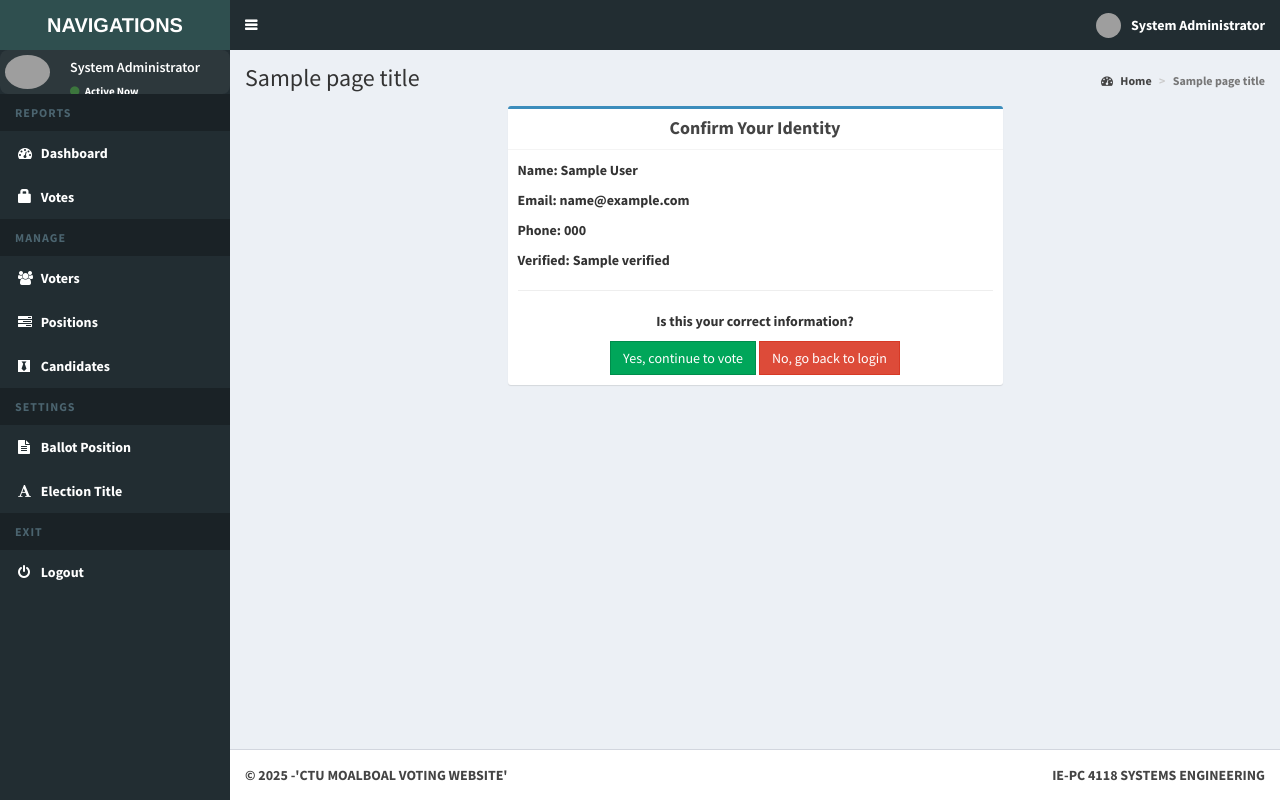
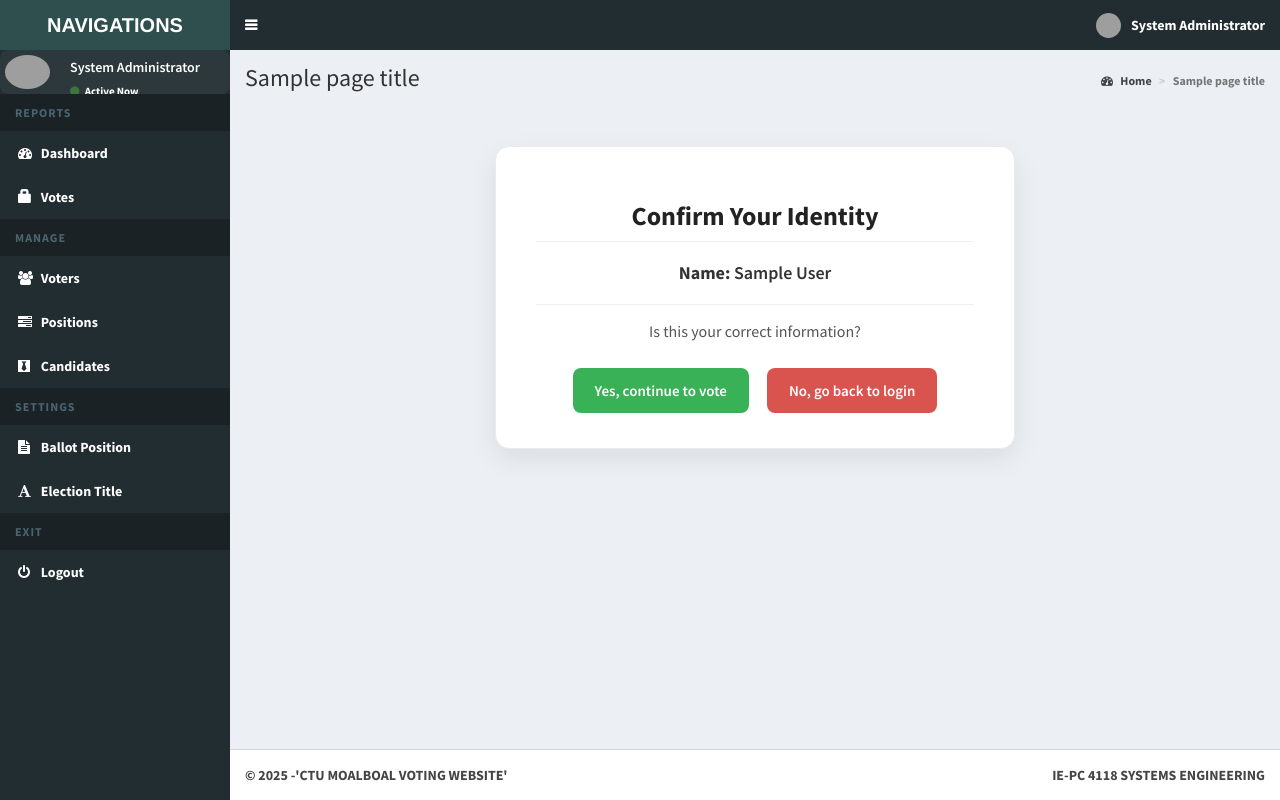
Before and after one commit to ramor123/ctu-voting-website, a Django app: template voting/templates/voting/confirmation.html in a window 1280 px wide. Run offline with Django 3.2, Linux system fonts and the light colour scheme; a user stored in the database is signed in; tables that the repository leaves empty hold one stand-in row (values such as "Sample post"); the template is opened without the code that fills it: most values are stand-ins (such as "Sample title", 1, 10 or a date in 2020); some libraries are stand-ins or nearby versions; grey boxes are pictures that could not be loaded.

Commit message:
Updated views, confirmation page, and voters.html

```diff
--- a/voting/templates/voting/confirmation.html
+++ b/voting/templates/voting/confirmation.html
@@ -1,47 +1,119 @@
 {% extends "root.html" %}
 {% block content %}
 
+<style>
+    .confirm-wrapper {
+        max-width: 520px;
+        margin: 40px auto;
+        animation: fadeIn 0.5s ease;
+    }
+
+    .confirm-card {
+        background: #ffffff;
+        border-radius: 14px;
+        padding: 35px 40px;
+        box-shadow: 0 10px 28px rgba(0, 0, 0, 0.08);
+        border: 1px solid #ebebeb;
+    }
+
+    .confirm-title {
+        font-size: 26px;
+        font-weight: 700;
+        color: #222222;
+        text-align: center;
+        margin-bottom: 10px;
+    }
+
+    .confirm-subtext {
+        text-align: center;
+        font-size: 16px;
+        color: #555555;
+        margin-top: 15px;
+        font-weight: 500;
+    }
+
+    .confirm-name {
+        font-size: 18px;
+        color: #333;
+        font-weight: 600;
+        padding: 18px 0;
+        border-top: 1px solid #eee;
+        border-bottom: 1px solid #eee;
+        text-align: center;
+    }
+
+    .confirm-buttons {
+        margin-top: 25px;
+        display: flex;
+        justify-content: center;
+        gap: 18px;
+    }
+
+    .btn-master {
+        padding: 12px 22px;
+        font-size: 15px;
+        font-weight: 600;
+        border-radius: 8px !important;
+        min-width: 160px;
+        transition: 0.25s ease;
+    }
+
+    .btn-master-success {
+        background: #39b157;
+        color: #fff;
+        border: none;
+    }
+    .btn-master-success:hover {
+        background: #2e9649;
+    }
+
+    .btn-master-danger {
+        background: #d9534f;
+        color: #fff;
+        border: none;
+    }
+    .btn-master-danger:hover {
+        background: #c64744;
+    }
+
+    @keyframes fadeIn {
+        from { opacity: 0; transform: translateY(8px); }
+        to { opacity: 1; transform: translateY(0); }
+    }
+</style>
+
 <section class="content">
-    <div class="row">
-        <div class="col-sm-6 col-sm-offset-3">
 
-            <div class="box box-primary">
-                <div class="box-header with-border text-center">
-                    <h3 class="box-title"><b>Confirm Your Identity</b></h3>
+    <div class="confirm-wrapper">
+        <div class="confirm-card">
+
+            <h3 class="confirm-title">Confirm Your Identity</h3>
+
+            <div class="confirm-name">
+                <span><b>Name:</b> {{ full_name }}</span>
             </div>
-                <div class="box-body">
-                    <p><b>Name:</b> {{ full_name }}</p>
-                    <p><b>Email:</b> {{ email }}</p>
-                    <p><b>Phone:</b> {{ phone }}</p>
-                    <p><b>Verified:</b> {{ verified }}</p>
 
-                    <hr>
-
-                    <p class="text-center">
-                        <b>Is this your correct information?</b>
+            <p class="confirm-subtext">
+                Is this your correct information?
             </p>
 
-                    <!-- IMPORTANT: add action to POST back to confirm url -->
             <form method="POST" action="{% url 'confirmation_page' %}">
                 {% csrf_token %}
 
-                        <div class="text-center">
-
-                            <button type="submit" name="action" value="yes" class="btn btn-success btn-flat">
+                <div class="confirm-buttons">
+                    <button type="submit" name="action" value="yes" class="btn btn-master btn-master-success">
                         Yes, continue to vote
                     </button>
-                            <button type="submit" name="action" value="no" class="btn btn-danger btn-flat">
+
+                    <button type="submit" name="action" value="no" class="btn btn-master btn-master-danger">
                         No, go back to login
                     </button>
-
                 </div>
             </form>
 
         </div>
     </div>
 
-        </div>
-    </div>
 </section>
 
 {% endblock %}
```
Also changed, not shown: db.sqlite3, media/candidates/a1.jpg (added), media/candidates/a2.jpg (added), media/candidates/b1.webp (added), media/candidates/b2.webp (added), media/candidates/m.jpg (added), media/candidates/m2.jpg (added). Lines whose indentation alone changed are shown as unchanged.
